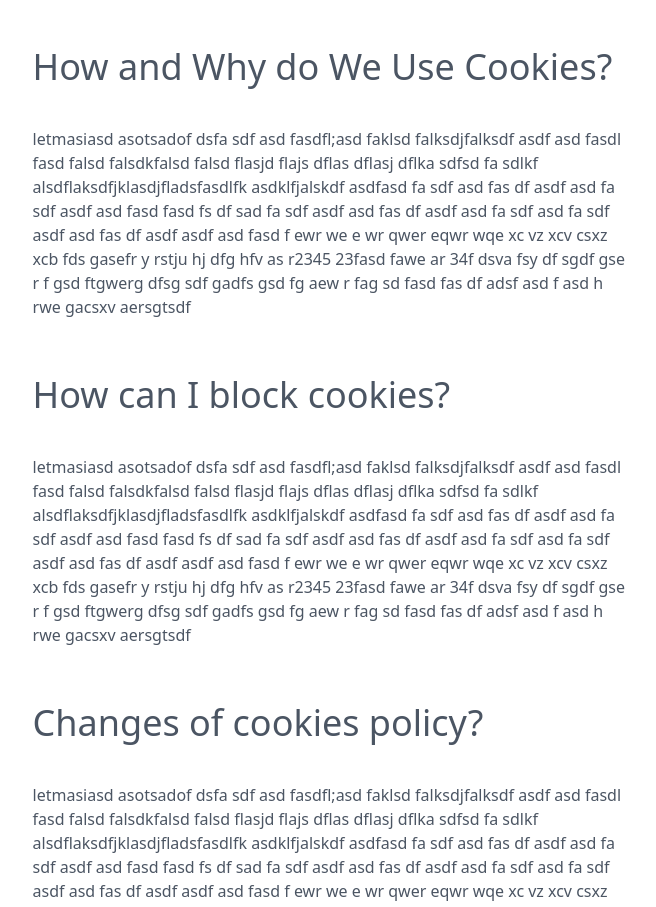
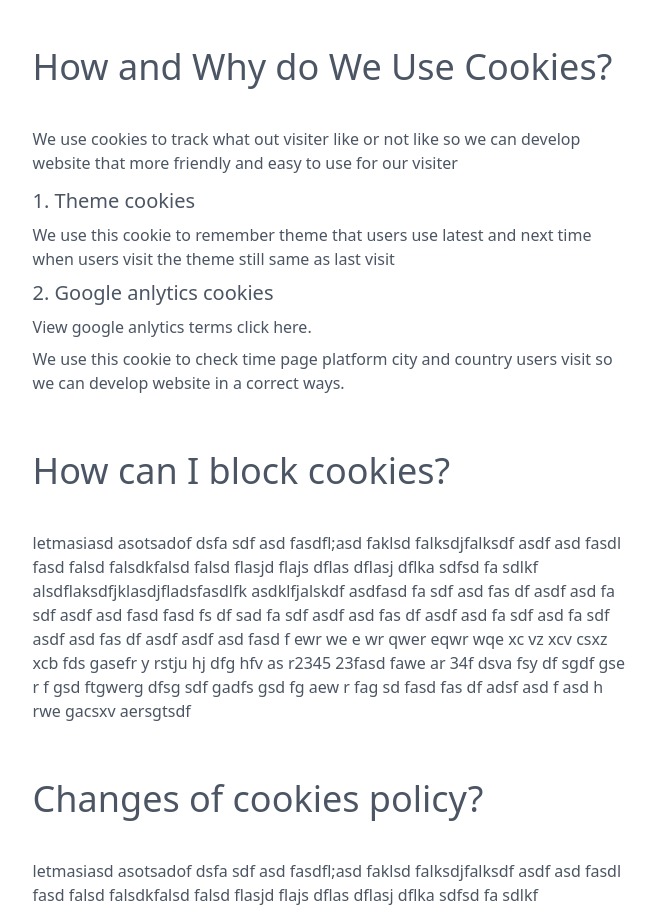
Before and after one commit to ronnapatp/ronnapat.com, a Next.js app: page /en-us/cookie in a window 1280 px wide. Shown: the part 1040-1947 px from the top of the page, without its empty margins (310-966 px from the left). Built offline with nearby package versions, Linux system fonts and the light colour scheme; no server answers.

Commit message:
Update cookie policy

```diff
--- a/components/cookie.js
+++ b/components/cookie.js
@@ -59,7 +59,17 @@ export default function () {
                         </a>
                     </h2>
                     <p className="mt-10">
-                        letmasiasd asotsadof dsfa sdf asd fasdfl;asd faklsd falksdjfalksdf asdf asd fasdl fasd falsd falsdkfalsd falsd flasjd flajs dflas dflasj dflka sdfsd fa sdlkf alsdflaksdfjklasdjfladsfasdlfk asdklfjalskdf asdfasd fa sdf asd fas df asdf asd fa sdf asdf asd fasd fasd fs df sad fa sdf asdf asd fas df asdf asd fa sdf asd fa sdf asdf asd fas df asdf asdf asd fasd f ewr we e wr qwer eqwr wqe xc vz xcv csxz xcb fds gasefr y rstju hj dfg hfv as r2345 23fasd fawe ar 34f dsva fsy df sgdf gse r f gsd ftgwerg dfsg sdf gadfs gsd fg aew r fag sd fasd fas df adsf asd f asd h rwe gacsxv aersgtsdf
+                        We use cookies to track what out visiter like or not like so we can develop website that more friendly and easy to use for our visiter
+                        <ul className="mt-3">
+                            <li className="text-xl mb-2">1. Theme cookies</li>
+                            We use this cookie to remember theme that users use latest and next time when users visit the theme still same as last visit
+                        </ul>
+                        <ul className="mt-2">
+                            <li className="text-xl mb-2">2. Google anlytics cookies</li>
+                            View google anlytics terms <a href="https://marketingplatform.google.com/about/analytics/terms/us/" target='_blank'>click here.</a>
+                            <p className="mt-2"></p>
+                            We use this cookie to check time page platform city and country users visit so we can develop website in a correct ways.
+                        </ul>
                     </p>
                 </div>
                 <div className="mt-14" id='how-can-i-block-cookie'>
```
